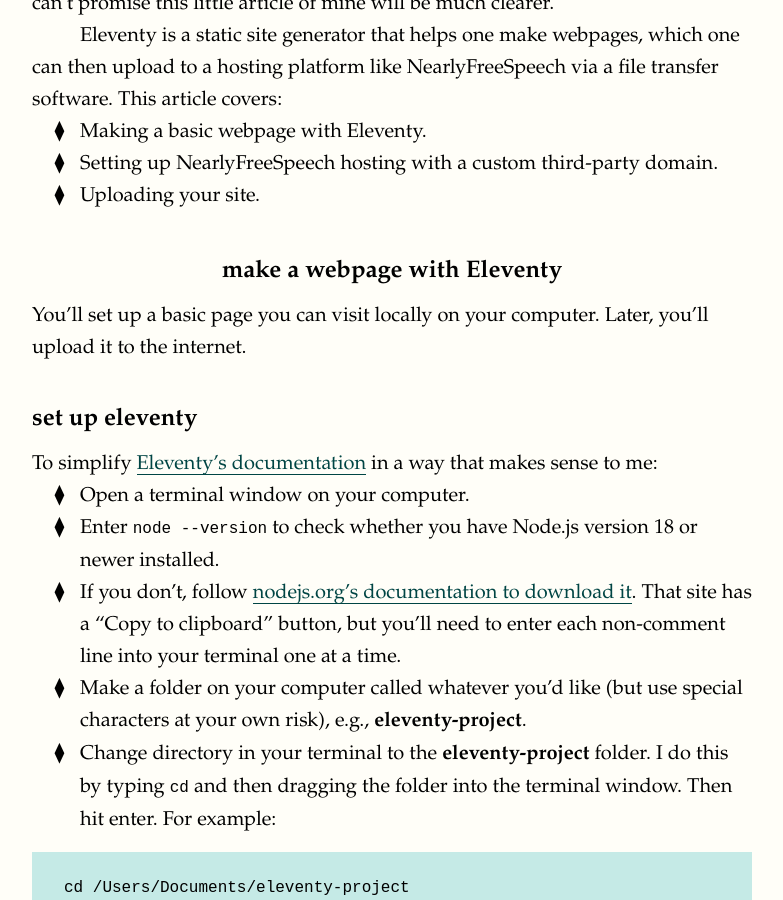
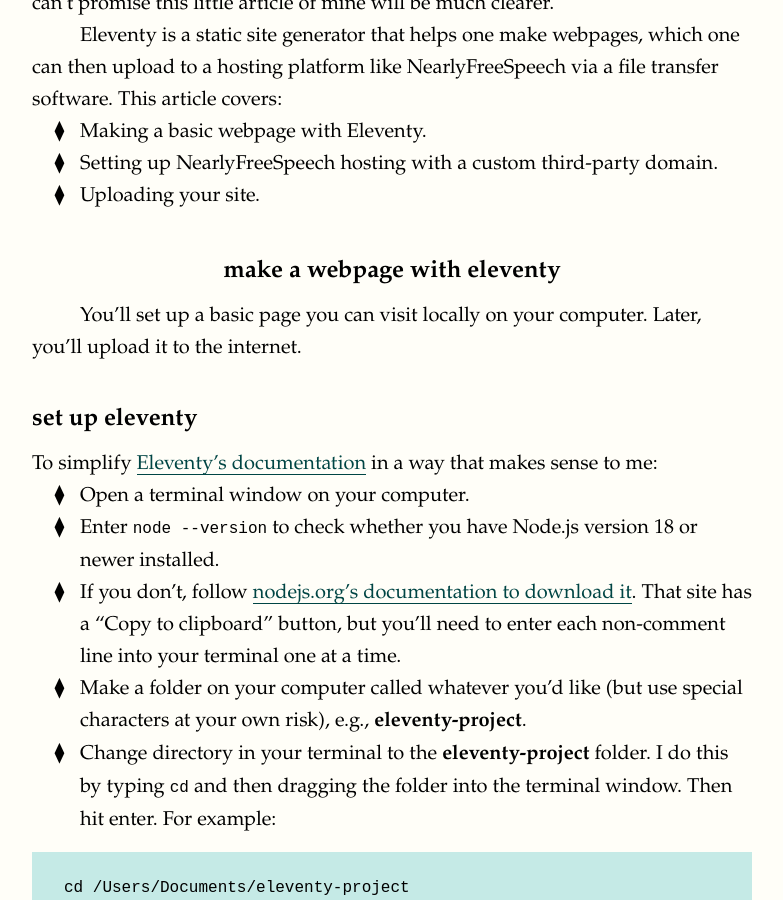
Before and after one commit to aubrielee/aubrielee.github.io, a Jekyll site: the page built from _posts/2025-06-14-eleventy.md, in a window 1280 px wide and 900 px high, scrolled down 410 px. Shown: the whole window, without its empty margins (248-1031 px from the left). Built offline with Jekyll 4.4.1, drawn with Linux system fonts in a browser that asks for light colours; nearby versions of some CDN libraries; some web fonts are replaced; some of the changed text lies outside the part shown.

Commit message:
Update and rename eleventy.md to _posts/2025-06-14-eleventy.md

```diff
--- a/eleventy.md
+++ b/_posts/2025-06-14-eleventy.md
@@ -19,10 +19,9 @@
 * Uploading your site.
 
 
-## make a webpage with Eleventy
+## make a webpage with eleventy
 
 You'll set up a basic page you can visit locally on your computer. Later, you'll upload it to the internet.
-{: .noIndent }
 
 ### set up eleventy
 
@@ -82,13 +81,15 @@
 * Set up an AAAA record with Host being **something.com** and Answer being the second IP address (e.g., ####:####:##:#::####).
 * Set up a CNAME record with Host being **www.something.com** and answer being **something.nfshost.com**.
 
+<br>
+
 It'll take a while for HTTPS rather than HTTP to be enabled (not sure who enables it). When it is enabled, a 🔐 emoji will appear next to all three **Site Names & Aliases** at the top of the site information page on NFSN.
 
 ## upload your website using FTP
 
 * Take note of the **SSH/SFTP Information** section of your NFSN site information page.
 * Get a file transfer protocol (FTP) app. I won't say which I use, because it isn't accessible to screen readers.
-* Connect to your NFSN site using the FTP app. For Host, use the **SSH/SFTP Hostname** from your NFSN site information page. For Username and Password, use the **Username** and **Password** from that page. For Port, use 22.
+* Connect to your NFSN site using the FTP app. For Host, use the **SSH/SFTP Hostname** from your NFSN site information page. For Username and Password, use the **Username** and **Password** from that page. For Port, use **22**.
 * Once you're connected, your FTP app should show you a directory of files locally and files on NFSN.
 * Under the **public** folder of your NFSN site, upload the contents of your **eleventy-project** > **_site** subfolder. Don't upload the **_site** folder itself. At this point, you probably have only an index.html file.
 
```
Also changed, not shown: other parts of _posts/2025-06-14-eleventy.md (+1 -1 lines).
